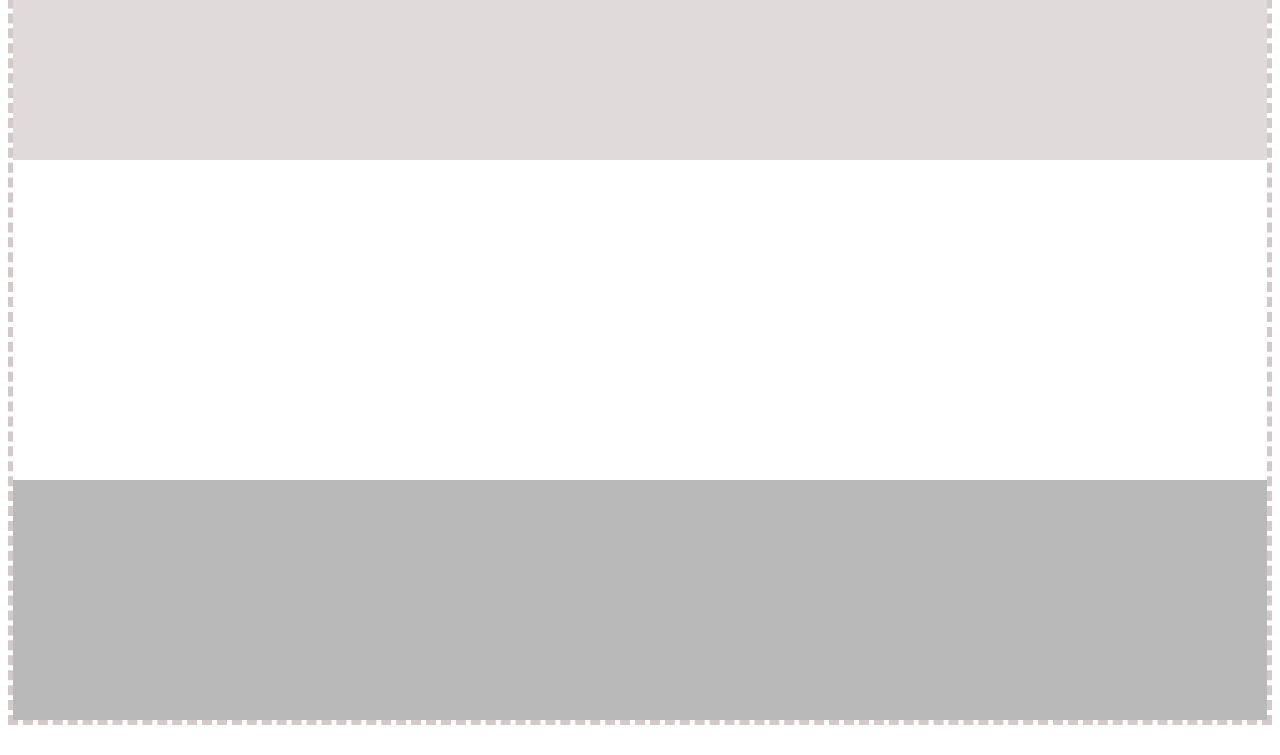
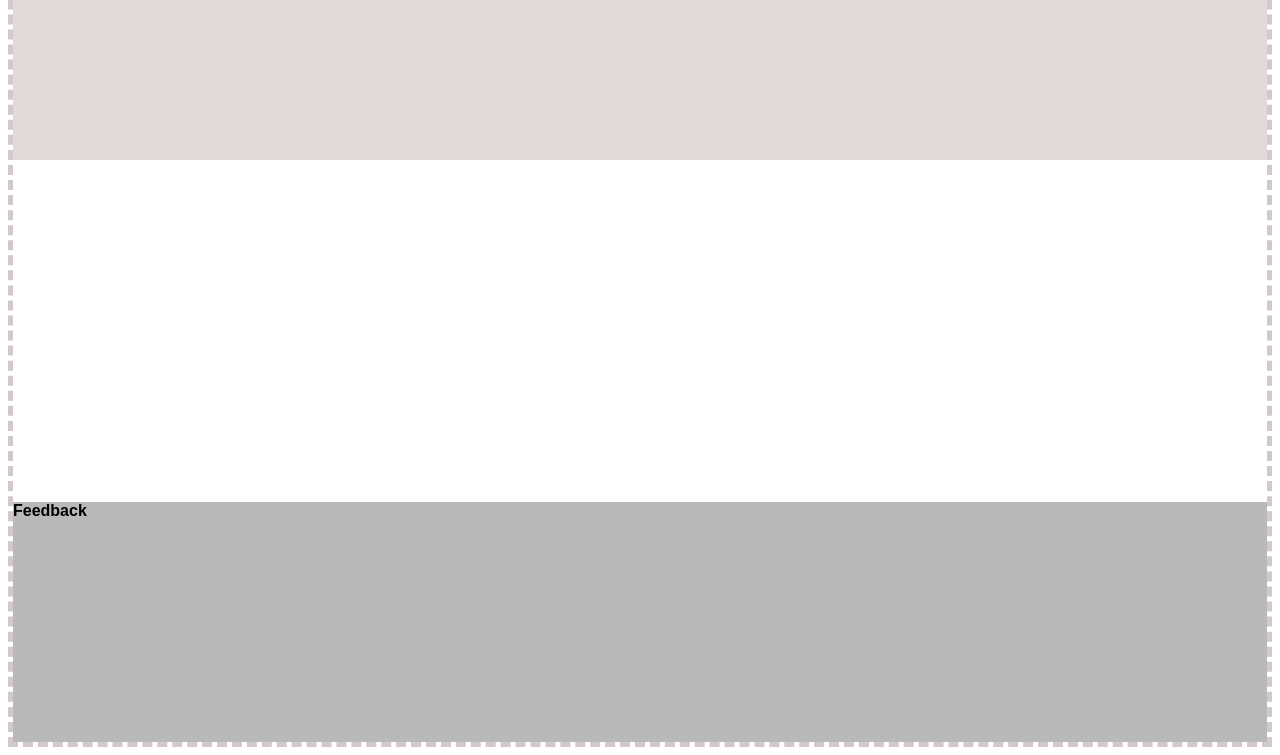
Before and after one commit to KeotshepileMaje/ROAD-MAINTANANCE-PROJECT, a plain HTML site: page Index.html in a window 1280 px wide. Shown: the part 114-869 px from the top of the page. Before the commit the page ends 847 px from the top, so only its background shows below. Drawn offline with Linux system fonts and the light colour scheme.

Commit message:
Update Index.html

```diff
--- a/Index.html
+++ b/Index.html
@@ -19,7 +19,7 @@
    </div>
 
    <div class="footer">
-
+       <h4>Feedback</h4>
    </div>
 </body>
 </html>
```
